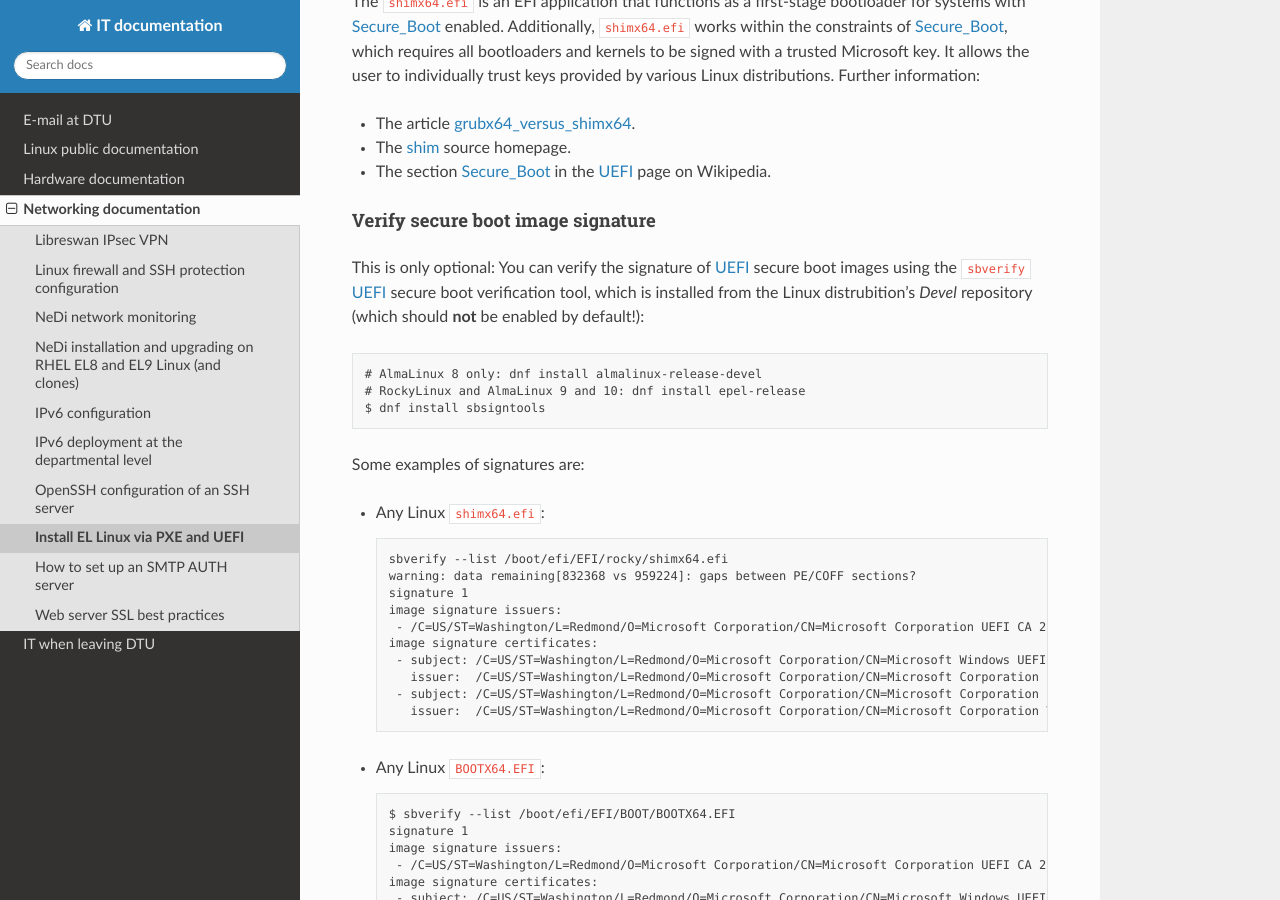
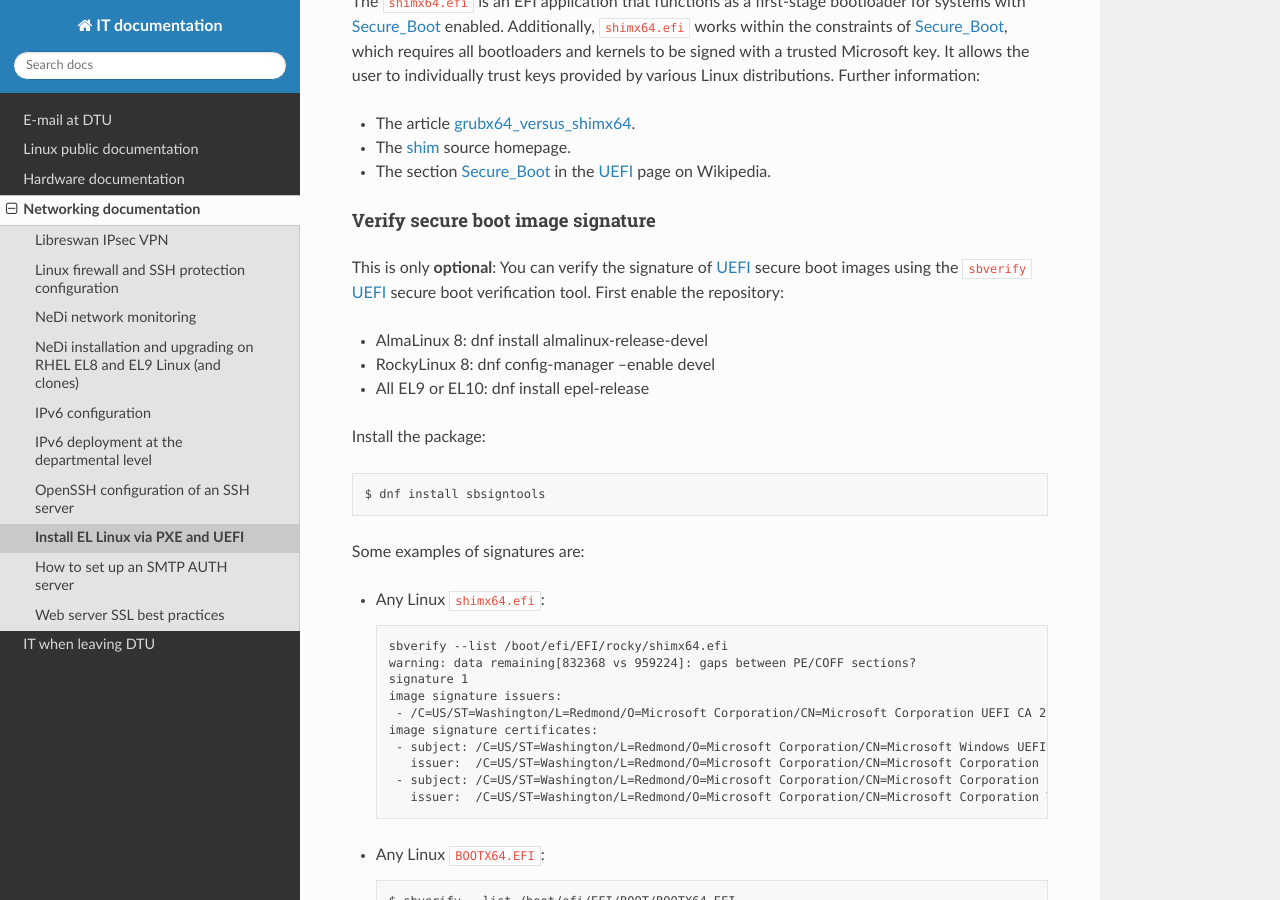
Before and after one commit to OleHolmNielsen/ITwiki, a Sphinx documentation site: the page built from docs/PXE_and_UEFI.rst, in a window 1280 px wide and 900 px high, scrolled down 3762 px. Built offline with Sphinx 7.4.7 and the Read the Docs theme 3.1.0, drawn with Linux system fonts in a browser that asks for light colours.

Commit message:
Minor edit

```diff
--- a/docs/PXE_and_UEFI.rst
+++ b/docs/PXE_and_UEFI.rst
@@ -179,12 +179,16 @@ Further information:
 Verify secure boot image signature
 ...................................
 
-This is only optional:
-You can verify the signature of UEFI_ secure boot images using the ``sbverify`` UEFI_ secure boot verification tool,
-which is installed from the Linux distrubition's *Devel* repository (which should **not** be enabled by default!)::
+This is only **optional**:
+You can verify the signature of UEFI_ secure boot images using the ``sbverify`` UEFI_ secure boot verification tool.
+First enable the repository:
 
-  # AlmaLinux 8 only: dnf install almalinux-release-devel
-  # RockyLinux and AlmaLinux 9 and 10: dnf install epel-release
+* AlmaLinux 8: dnf install almalinux-release-devel
+* RockyLinux 8: dnf config-manager --enable devel
+* All EL9 or EL10: dnf install epel-release
+
+Install the package::
+
   $ dnf install sbsigntools
 
 Some examples of signatures are:
```
